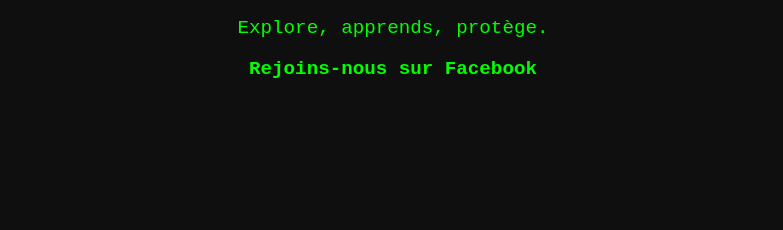
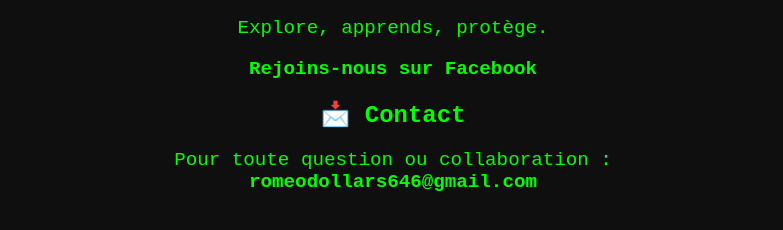
Before and after one commit to Romeo45-hacker/Romeo45-hacker.github.io, a plain HTML site: page index.html in a window 1280 px wide. Shown: the part 188-418 px from the top of the page, without its empty margins (247-1030 px from the left). Drawn offline with Linux system fonts and the light colour scheme.

Commit message:
Ajout de l'adresse mail de contact
Ajout de l'adresse mail de contact

```diff
--- a/index.html
+++ b/index.html
@@ -34,4 +34,7 @@
   <p>Explore, apprends, protège.</p>
   <p><a href="https://www.facebook.com/DarkTerminal" target="_blank">Rejoins-nous sur Facebook</a></p>
 </body>
+  <h2>📩 Contact</h2>
+<p>Pour toute question ou collaboration :<br>
+<a href="mailto:darkterminal.contact@gmail.com">romeodollars646@gmail.com</a></p>
 </html>
```
